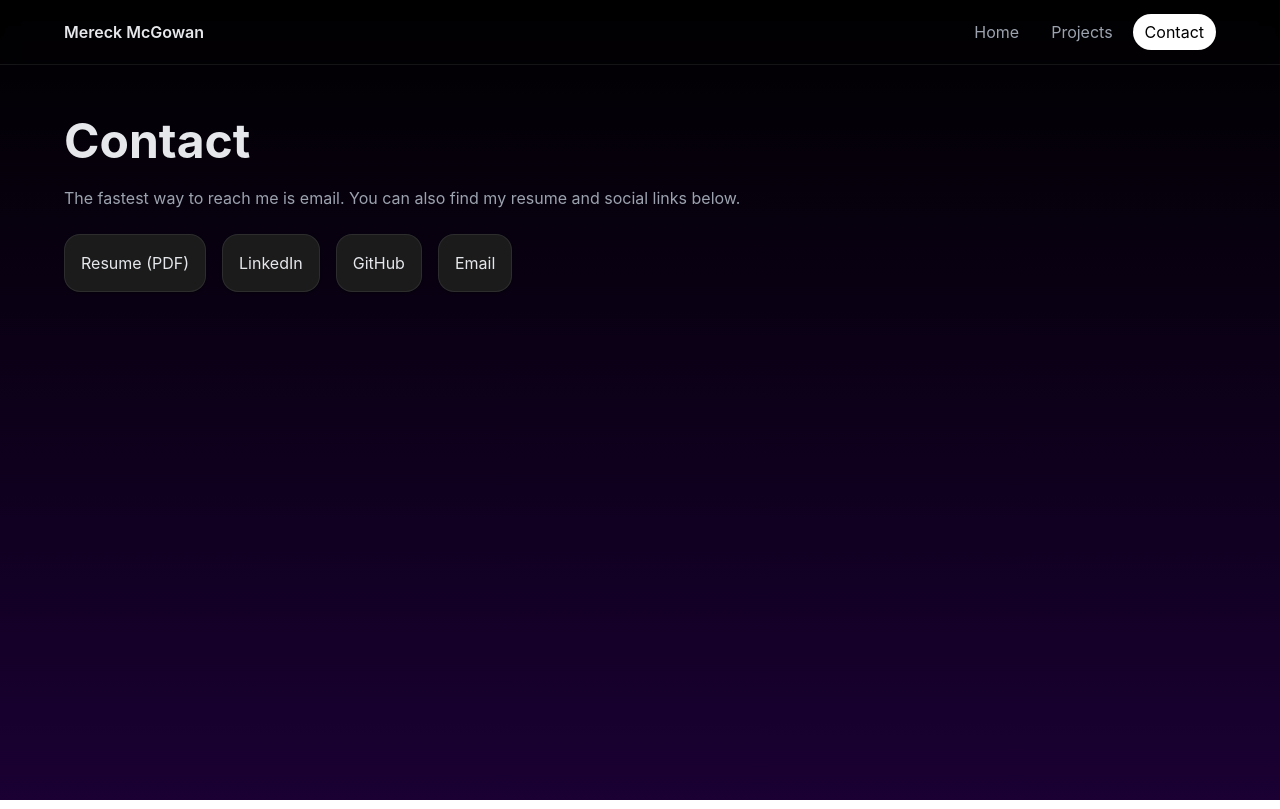
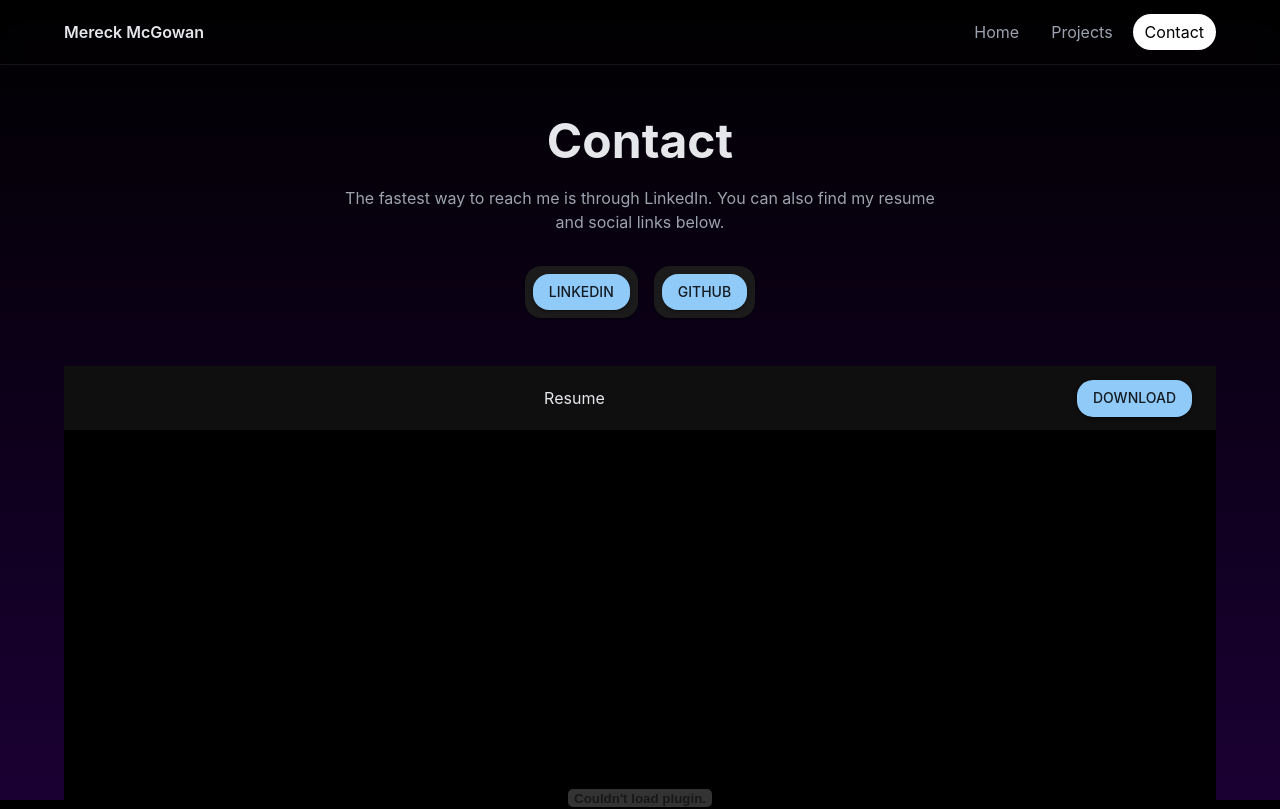
Before and after one commit to Mereck600/UpdatedPortfolioPage, a Next.js app: page /contact in a window 1280 px wide. Shown: the top 809 px of the page. Built offline with nearby package versions, Linux system fonts and the light colour scheme.

Commit message:
New contact, styling, home, splash screen,projects

```diff
--- a/src/app/ThemeRegistry.js
+++ b/src/app/ThemeRegistry.js
@@ -5,15 +5,16 @@ import { CacheProvider } from '@emotion/react';
 import { useServerInsertedHTML } from 'next/navigation';
 import { useState } from 'react';
 
+import { CssBaseline, ThemeProvider } from '@mui/material';
+import theme from '@/theme/theme'; // adjust if your theme file path differs
+
 export default function ThemeRegistry({ children }) {
-  // Create a single cache for the whole app (stable across renders)
   const [cache] = useState(() => {
     const c = createCache({ key: 'mui', prepend: true });
-    c.compat = true; // important for MUI + Emotion with App Router
+    c.compat = true;
     return c;
   });
 
-  // Inject Emotion's critical CSS during SSR so markup matches on the client
   useServerInsertedHTML(() => {
     const { inserted } = cache;
     const names = Object.keys(inserted);
@@ -27,5 +28,12 @@ export default function ThemeRegistry({ children }) {
     );
   });
 
-  return <CacheProvider value={cache}>{children}</CacheProvider>;
+  return (
+    <CacheProvider value={cache}>
+      <ThemeProvider theme={theme}>
+        <CssBaseline />
+        {children}
+      </ThemeProvider>
+    </CacheProvider>
+  );
 }
--- a/src/app/contact/page.js
+++ b/src/app/contact/page.js
@@ -1,32 +1,82 @@
-import { Grid, Link, Paper, Typography } from '@mui/material';
+'use client';
 
+import { Grid, Paper, Typography, Button, Box } from '@mui/material';
+import PdfViewer from '@/components/PDFViewer';
 
 const items = [
-{ label: 'Resume (PDF)', href: '/Mereck_McGowan_Resume.pdf' },
   { label: 'LinkedIn', href: 'https://www.linkedin.com/in/mereck-mcgowan-3b68232b6/' },
   { label: 'GitHub', href: 'https://github.com/mereck600' },
-{ label: 'Email', href: 'mailto:mereck@example.com' },
 ];
-
+let width = window.innerWidth || document.documentElement.clientWidth || document.body.clientWidth;
 
 export default function ContactPage() {
+
+  const handleClick = (item) => {
+    if (item.href?.startsWith('http')) {
+      window.open(item.href, '_blank');
+    }
+  };
+
   return (
-<section>
-<Typography variant="h3" fontWeight={700} gutterBottom>Contact</Typography>
-<Typography variant="body1" color="text.secondary" sx={{ maxWidth: 680, mb: 3 }}>
-The fastest way to reach me is email. You can also find my resume and social links below.
+    <Box
+      sx={{
+        display: 'flex',
+        flexDirection: 'column',
+        alignItems: 'center',
+        textAlign: 'center',
+      }}
+    >
+
+      {/* TITLE */}
+      <Typography variant="h3" fontWeight={700} gutterBottom>
+        Contact
       </Typography>
-<Grid container spacing={2}>
+
+      {/* DESCRIPTION */}
+      <Typography
+        variant="body1"
+        color="text.secondary"
+        sx={{ maxWidth: 600, mb: 4 }}
+      >
+        The fastest way to reach me is through LinkedIn. You can also find my resume and social links below.
+      </Typography>
+
+      {/* BUTTONS */}
+      <Grid
+        container
+        spacing={2}
+        justifyContent="center"
+        sx={{ maxWidth: 500, mb: 6 }} // 🔥 keeps them centered & not too wide
+      >
         {items.map((it) => (
-<Grid item xs={12} sm={6} key={it.label}>
-<Paper sx={{ p: 2, border: '1px solid', borderColor: 'rgba(255,255,255,0.08)' }}>
-<Link href={it.href} target={it.href.startsWith('http') ? '_blank' : undefined} underline="none" color="inherit">
+          <Grid item xs={12} key={it.label}>
+            <Paper sx={{ p: 1 }}>
+              <Button
+                fullWidth
+                variant="contained"
+                onClick={() => handleClick(it)}
+              >
                 {it.label}
-</Link>
+              </Button>
             </Paper>
           </Grid>
         ))}
       </Grid>
-</section>
+
+      {/* RESUME (WIDER) */}
+      <Box
+        sx={{
+          width: '100%',
+          maxWidth: width,
+          mb: 10,
+        }}
+      >
+        <PdfViewer
+          src="/Mereck_McGowan_Resume_2.pdf"
+          title="Resume"
+        />
+      </Box>
+
+    </Box>
   );
 }
--- a/src/app/page.js
+++ b/src/app/page.js
@@ -74,12 +74,16 @@ export default function HomePage() {
             Berry College — Expected 2026
           </Typography>
 
-          <Stack direction="row" spacing={1} sx={{ mt: 1, flexWrap: 'wrap' }}>
+          <Stack direction="row" spacing={1} sx={{ mt: 1,mb:2, flexWrap: 'wrap' }}>
             <Chip label="Algorithms" size="small" variant="outlined" />
             <Chip label="Operating Systems" size="small" variant="outlined" />
+            <Chip label="Desiging Programming Languages" size="small" variant="outlined" />
             <Chip label="Databases" size="small" variant="outlined" />
             <Chip label="Data Structures and Algorithms" size="small" variant="outlined" />
             <Chip label="Machine Learning" size="small" variant="outlined" />
+            <Chip label="Artifical Intellegence" size="small" variant="outlined" />
+            <Chip label="Web Development" size="small" variant="outlined" />
+            <Chip label="Extended Reality" size="small" variant="outlined" />
           </Stack>
         </Paper>
         <Typography variant="h4" fontWeight={700}>
@@ -96,7 +100,7 @@ export default function HomePage() {
         </Paper>
         <Paper sx={{ p: 3, mt:3,border: '1px solid', borderColor: 'rgba(255,255,255,0.08)', maxWidth: 800 }}>
           <Typography variant="h6" gutterBottom>
-            Berry Mens Lacrosse
+            Berry Men's Lacrosse
           </Typography>
           <Typography variant="body2" color="text.secondary">
             Student Athelete  — 2022 - 2024
--- a/src/components/ClientLayout.js
+++ b/src/components/ClientLayout.js
@@ -1,7 +1,7 @@
 'use client';
 
 import { useEffect, useState } from 'react';
-import { Container } from '@mui/material';
+import { Container, Box } from '@mui/material';
 import Navbar from '@/components/Navbar';
 import SplashScreen from '@/components/SplashScreen';
 
@@ -14,8 +14,16 @@ export default function ClientLayout({ children }) {
   }, []);
 
   return (
-    <>
-      {showSplash &&
+    <Box
+      sx={{
+        minHeight: '100vh',
+        background: 'linear-gradient(180deg, #000000 0%, #1a0033 100%)',
+        backgroundAttachment: 'fixed',
+        backgroundRepeat: 'no-repeat',
+        backgroundSize: 'cover',
+      }}
+    >
+      {showSplash && (
         <SplashScreen
           src="/logo.png"
           width={900}
@@ -24,14 +32,14 @@ export default function ClientLayout({ children }) {
           hold={2.0}
           fadeOut={1.2}
         />
+      )}
 
-      }
-      <div style={{ pointerEvents: showSplash ? 'none' : 'auto' }}>
+      <Box sx={{ pointerEvents: showSplash ? 'none' : 'auto' }}>
         <Navbar />
         <Container maxWidth="lg" sx={{ py: 6 }}>
           {children}
         </Container>
-      </div>
-    </>
+      </Box>
+    </Box>
   );
 }
--- a/src/components/PDFViewer.js
+++ b/src/components/PDFViewer.js
@@ -1,31 +1,22 @@
-import React, { useMemo } from "react";
+'use client';
+
+import React, { useEffect, useState, useMemo } from "react";
 import { AppBar, Toolbar, Typography, Button, Box, Container } from "@mui/material";
+import Link from "next/link";
 
-/**
- * PdfViewer
- * - Shows a PDF in an <embed> with a sticky toolbar.
- * - Props:
- *    - src: string | undefined  → PDF url or path (optional if you use ?file=)
- *    - title: string | undefined → Optional title in the toolbar
- * - You can also pass a file via URL param: ?file=/docs/my.pdf
- *
- * Tips:
- *  - If the PDF is inside /public, use src="/my-file.pdf" or "/docs/my.pdf"
- *  - For GitHub raw: "https://raw.githubusercontent.com/USER/REPO/BRANCH/path/to/file.pdf"
- */
 export default function PdfViewer({ src, title }) {
-  const pdfUrl = useMemo(() => {
+  const [pdfUrl, setPdfUrl] = useState("");
+
+  useEffect(() => {
     const p = new URLSearchParams(window.location.search);
     const fromQuery = p.get("file");
-    return fromQuery ? decodeURIComponent(fromQuery) : src || "";
+    setPdfUrl(fromQuery ? decodeURIComponent(fromQuery) : (src || ""));
   }, [src]);
 
   const fileName = useMemo(() => {
-    try {
-      return (pdfUrl?.split("/").pop() || "/Mereck_McGowan_Resume.pdf").split("?")[0];
-    } catch {
-      return "/Mereck_McGowan_Resume.pdf";
-    }
+    const fallback = "/Mereck_McGowan_Resume_2.pdf";
+    const last = pdfUrl?.split("/").pop() || fallback;
+    return last.split("?")[0] || fallback;
   }, [pdfUrl]);
 
   const displayTitle = title || fileName;
@@ -38,33 +29,20 @@ export default function PdfViewer({ src, title }) {
             {displayTitle}
           </Typography>
 
-          <Button
-            variant="contained"
-            href={pdfUrl}
-            download={fileName}
-          >
-            Download
-          </Button>
-          <Button
-            variant="outlined"
-            href={pdfUrl}
-            target="_blank"
-            rel="noopener noreferrer"
-          >
-            Open in New Tab
-          </Button>
-          <Button
-            variant="outlined"
-            href="{pdfUrl}"
+         <Button
+          variant="contained"
+          {...(pdfUrl ? { href: pdfUrl, download: fileName } : {})}
+          disabled={!pdfUrl}
+        >
+          Download
+        </Button>
 
-            rel="noopener noreferrer"
-          >
-            Home
-          </Button>
+
+
+
         </Toolbar>
       </AppBar>
 
-      {/* PDF area */}
       {pdfUrl ? (
         <embed
           src={pdfUrl}
@@ -72,15 +50,7 @@ export default function PdfViewer({ src, title }) {
           style={{ width: "100%", height: "100%", border: 0, background: "rgba(0,0,0,0.04)" }}
         />
       ) : (
-        <Container
-          sx={{
-            height: "100%",
-            display: "grid",
-            placeItems: "center",
-            textAlign: "center",
-            color: "text.secondary",
-          }}
-        >
+        <Container sx={{ height: "100%", display: "grid", placeItems: "center", textAlign: "center", color: "text.secondary" }}>
           <Box>
             <Typography variant="h6" gutterBottom>No PDF provided</Typography>
             <Typography variant="body2">
--- a/src/theme/theme.js
+++ b/src/theme/theme.js
@@ -7,22 +7,41 @@ palette: {
     mode: 'dark',
     primary: { main: '#90caf9' },
     background: {
-      default: 'linear-gradient(180deg, #000000 0%, #1a0033 100%)',
+      default: '#000000',
       paper: '#0f0f10',
     },
     text: {
         primary: '#e5e7eb',
         secondary: '#9ca3af',
+        dark: '#283618',
     },
     },
     shape: { borderRadius: 16 },
     components: {
+  MuiCssBaseline: {
+    styleOverrides: {
+      html: {
+        height: '100%',
+      },
+      body: {
+        minHeight: '100%',
+        background: 'linear-gradient(180deg, #000000 0%, #1a0033 100%)',
+        backgroundAttachment: 'fixed',
+        backgroundRepeat: 'no-repeat',
+        backgroundSize: 'cover',
+      },
+      '#__next': {
+        minHeight: '100%',
+      },
+    },
+  },
+
   MuiCard: {
     defaultProps: { elevation: 8 },
     styleOverrides: {
       root: {
         background: 'linear-gradient(180deg, #27272a 0%, #18181b 100%)',
-        border: '1px solid rgba(255,255,255,0.08)'
+        border: '1px solid rgba(255,255,255,0.08)',
       },
     },
   },
```
Also changed, not shown: src/app/projects/page.js (+53 -26 lines), src/components/SplashScreen.js (+32 -22 lines), 1 other file (tests, documents, lock files or other folders). Lines whose indentation alone changed are shown as unchanged.
